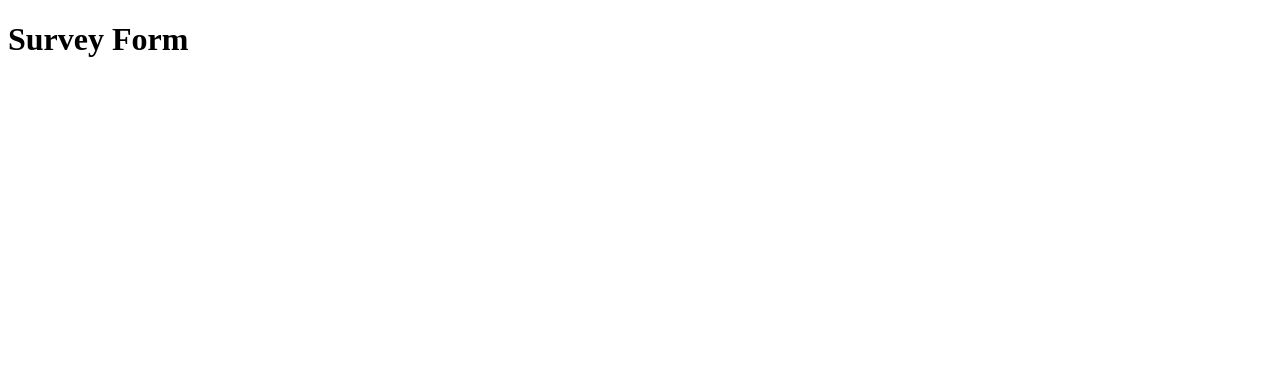
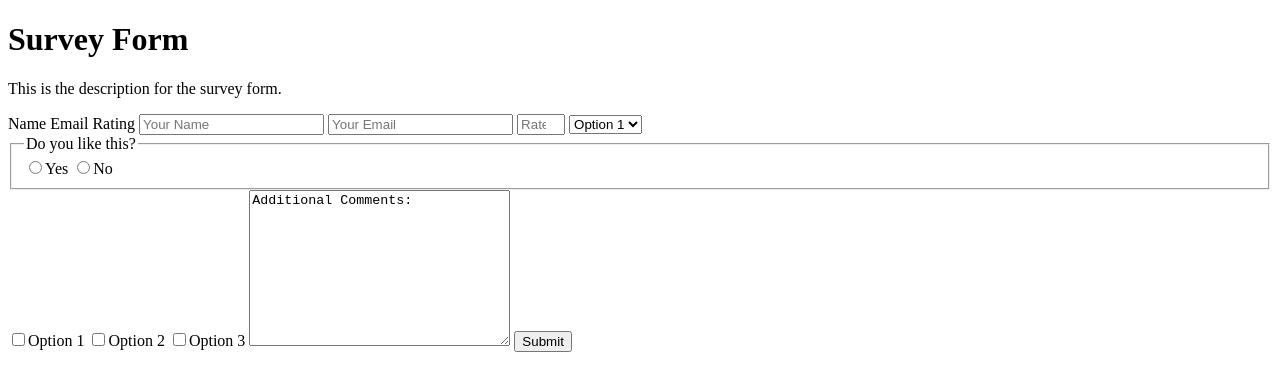
Before and after one commit to Rjack00/Survey-form, a plain HTML site: page index.html in a window 1280 px wide. Drawn offline with Linux system fonts and the light colour scheme.

Commit message:
form elements added

```diff
--- a/index.html
+++ b/index.html
@@ -9,6 +9,40 @@
 <body>
     <h1 id="title">Survey Form</h1>
 
+    <p id="description">This is the description for the survey form.</p>
+
+    <form action="" id="survey-form">
+
+        <label for="name" id="name-label">Name</label>
+        <label for="email" id="email-label">Email</label>
+        <label for="number" id="number-label">Rating</label>
+
+        <input type="name" required id="name" placeholder="Your Name">
+        <input type="email" required id="email" placeholder="Your Email">
+        <input type="number" required id="number" min="1" max="5" placeholder="Rate 1 to 5 ">
+
+        <select name="Options" id="dropdown">
+            <option value="Option 1" id="dropdown">Option 1</option>
+            <option value="Option 2" id="dropdown">Option 2</option>
+        </select>
+
+        <fieldset>
+            <legend>Do you like this?</legend>
+            <input type="radio" name="yes-no" value="yes">Yes
+            <input type="radio" name="yes-no" value="no">No
+
+        </fieldset>
+
+        <input type="checkbox" value="Option1">Option 1
+        <input type="checkbox" value="Option2">Option 2
+        <input type="checkbox" value="Option3">Option 3
+
+        <textarea name="comments" id="comments" cols="30" rows="10">Additional Comments:</textarea>
+
+        <button type="submit" id="submit">Submit</button>
+
+
+    </form>
 
     <script src="https://cdn.freecodecamp.org/testable-projects-fcc/v1/bundle.js"></script>
 </body>
```
